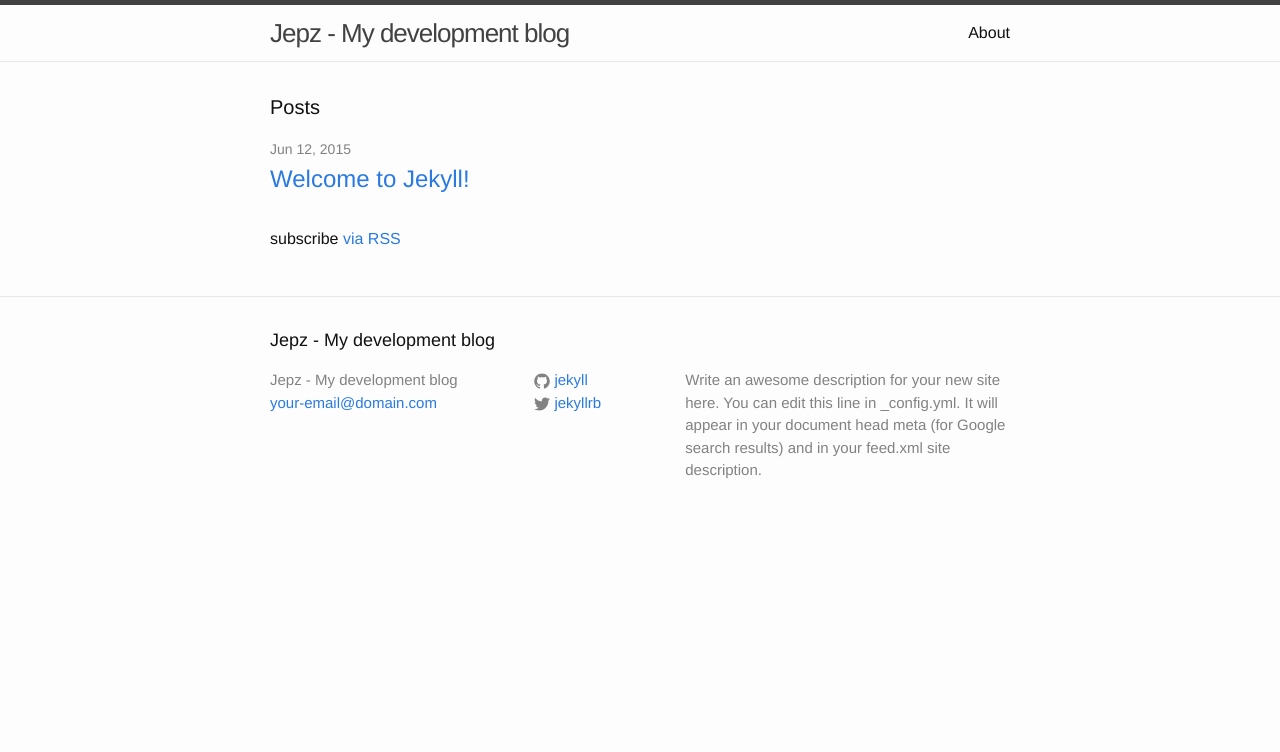
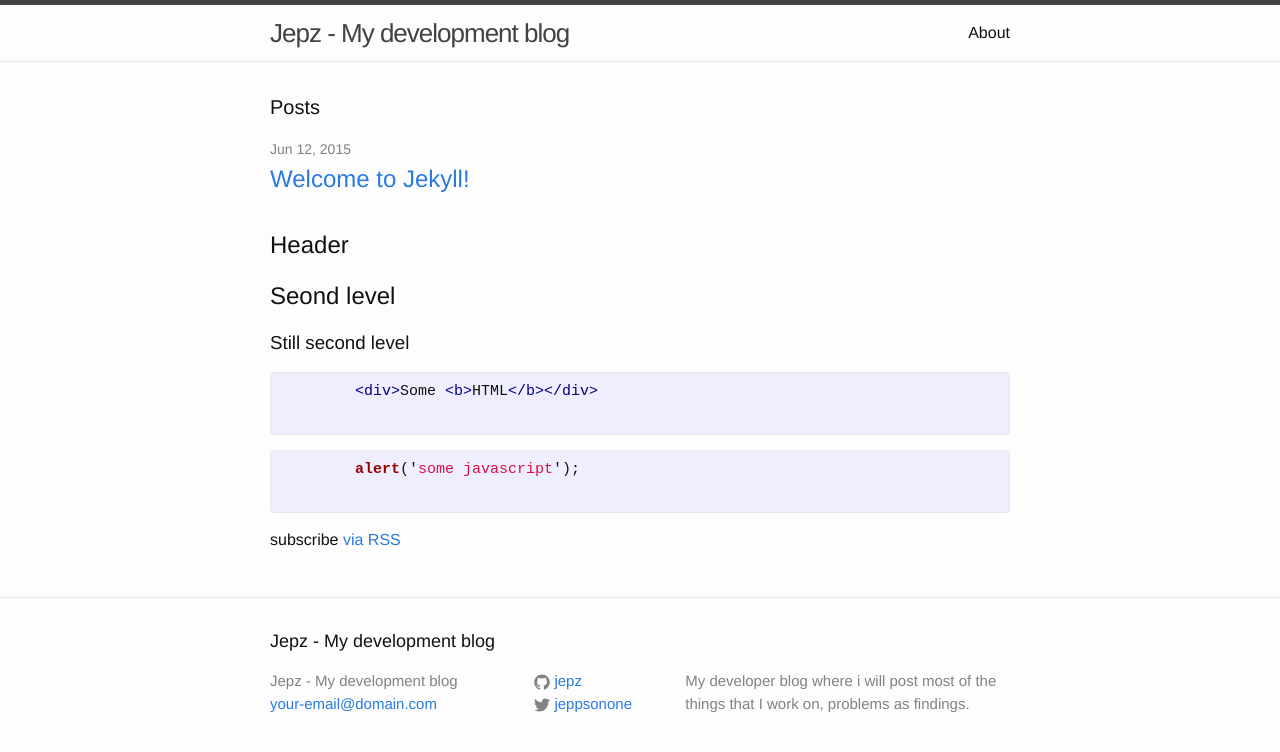
Before and after one commit to Jepz/jekyllblog, a Jekyll site: the page built from index.html, in a window 1280 px wide. Shown: the top 752 px of the page. Built offline with Jekyll 4.4.1, drawn with Linux system fonts in a browser that asks for light colours.

Commit message:
updating

```diff
--- /dev/null
+++ b/CNAME
@@ -0,0 +1 @@
+blog.jepz.one
--- a/_config.yml
+++ b/_config.yml
@@ -1,14 +1,12 @@
 # Site settings
 title: Jepz - My development blog
 email: your-email@domain.com
-description: > # this means to ignore newlines until "baseurl:"
-  Write an awesome description for your new site here. You can edit this
-  line in _config.yml. It will appear in your document head meta (for
-  Google search results) and in your feed.xml site description.
+description: "
+ My developer blog where i will post most of the things that I work on, problems as findings."
 baseurl: "" # the subpath of your site, e.g. /blog/
-url: "http://yourdomain.com" # the base hostname & protocol for your site
-twitter_username: jekyllrb
-github_username:  jekyll
+url: "http://jepz.one"
+twitter_username: jeppsonone
+github_username:  jepz
 
 # Build settings
 markdown: kramdown
--- a/index.html
+++ b/index.html
@@ -18,6 +18,20 @@ layout: default
     {% endfor %}
   </ul>
 
+	<section class="bs-docs-sektion">
+		<h1 id="first-level" class="page-header">Header</h1>
+		<h2 id="sub-section">Seond level</h2>
+		<h3 id="another-sub-section">Still second level</h3>
+	</section>
+
+	{% highlight html %}
+	<div>Some <b>HTML</b></div>
+	{% endhighlight %}
+
+	{% highlight javascript %}
+	alert('some javascript');
+	{% endhighlight %}
+
   <p class="rss-subscribe">subscribe <a href="{{ "/feed.xml" | prepend: site.baseurl }}">via RSS</a></p>
 
 </div>
```
Also changed, not shown: 4 other files.
